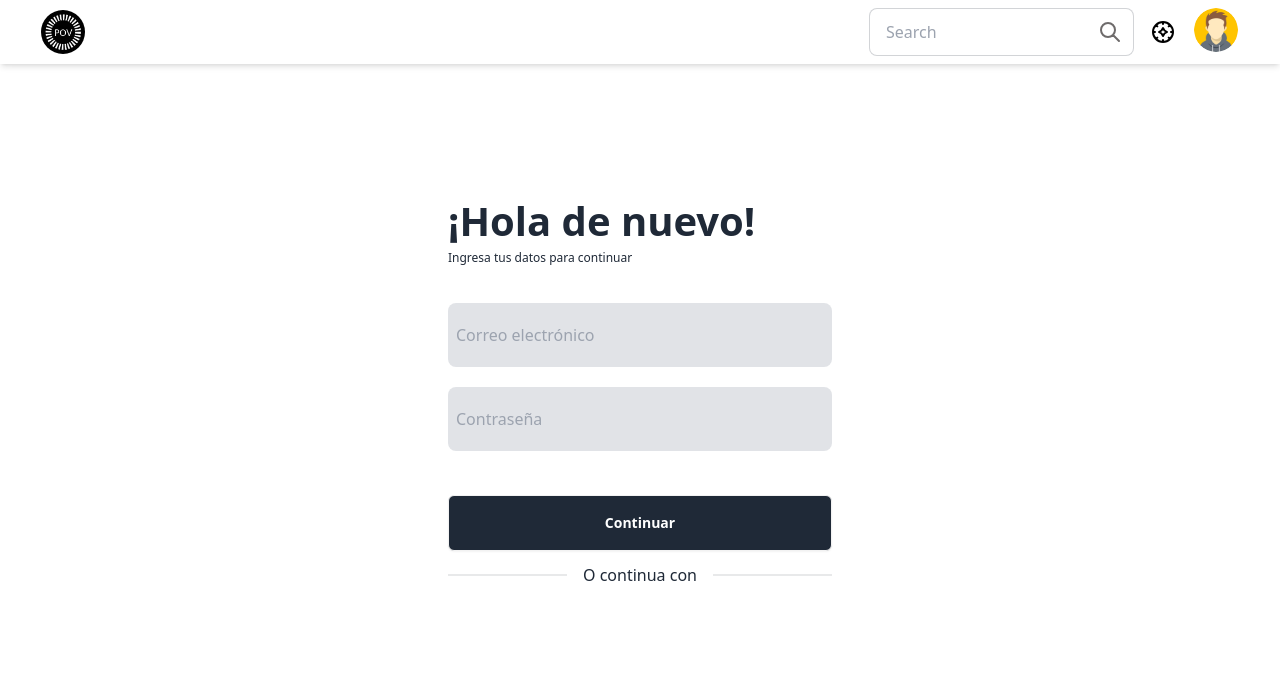
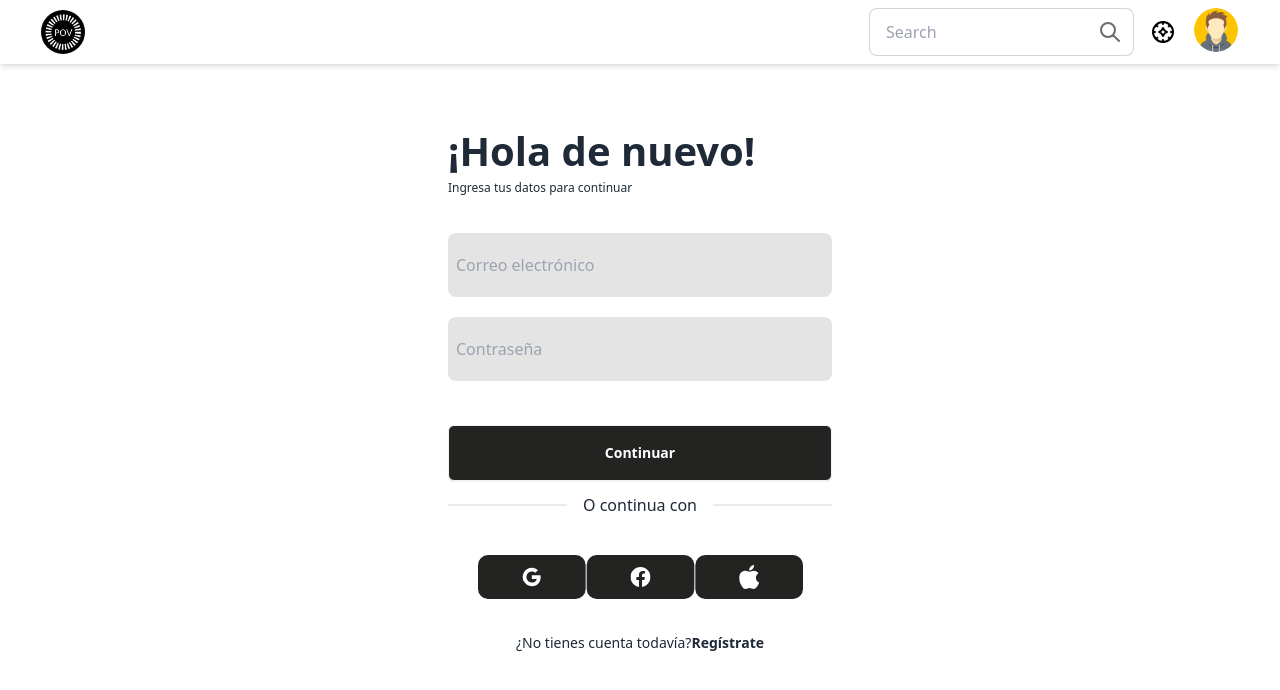
Before and after one commit to No-Country/s12-08-ft-node-react, a React (Vite) app in the folder frontend/pov/: page /login in a window 1280 px wide. Shown: the top 690 px of the page. Built offline with nearby package versions, Linux system fonts and the light colour scheme.

Commit message:
front - Anexo de botones regiterlogin

```diff
--- /dev/null
+++ b/frontend/pov/src/components/Svg/Apple.jsx
@@ -0,0 +1,33 @@
+
+export const Apple = () => {
+  return (
+    <div>
+      {" "}
+      <svg
+        width="108"
+        height="44"
+        viewBox="0 0 108 44"
+        fill="none"
+        xmlns="http://www.w3.org/2000/svg"
+      >
+        <rect x="0.333496" width="107.667" height="44" rx="10" fill="#232322" />
+        <g clip-path="url(#clip0_281_485)">
+          <path
+            d="M63.5405 18.1882C61.9019 19.1765 60.8899 20.8706 60.8899 22.7529C60.8899 24.8706 62.1911 26.8 64.167 27.6C63.7815 28.8235 63.2031 29.9529 62.4802 30.9882C61.42 32.4471 60.3116 33.9529 58.673 33.9529C57.0345 33.9529 56.5525 33.0118 54.6248 33.0118C52.7453 33.0118 52.0706 34 50.5284 34C48.9863 34 47.926 32.6353 46.7212 30.9412C45.1308 28.5882 44.2152 25.8588 44.167 22.9882C44.167 18.3294 47.2513 15.8353 50.3357 15.8353C51.9742 15.8353 53.3236 16.8706 54.3357 16.8706C55.2995 16.8706 56.8417 15.7882 58.673 15.7882C60.6007 15.7412 62.4321 16.6353 63.5405 18.1882ZM57.8055 13.8118C58.6248 12.8706 59.0586 11.6941 59.1068 10.4706C59.1068 10.3294 59.1068 10.1412 59.0586 10C57.661 10.1412 56.3598 10.8 55.4441 11.8353C54.6248 12.7294 54.1429 13.8588 54.0947 15.0824C54.0947 15.2235 54.0947 15.3647 54.1429 15.5059C54.2393 15.5059 54.3839 15.5529 54.4802 15.5529C55.7815 15.4588 56.9863 14.8 57.8055 13.8118Z"
+            fill="white"
+          />
+        </g>
+        <defs>
+          <clipPath id="clip0_281_485">
+            <rect
+              width="20"
+              height="24"
+              fill="white"
+              transform="translate(44.167 10)"
+            />
+          </clipPath>
+        </defs>
+      </svg>
+    </div>
+  );
+}
--- /dev/null
+++ b/frontend/pov/src/components/Svg/Facebook.jsx
@@ -0,0 +1,32 @@
+
+export const Facebook = () => {
+  return (
+    <div>
+      <svg
+        width="109"
+        height="44"
+        viewBox="0 0 109 44"
+        fill="none"
+        xmlns="http://www.w3.org/2000/svg"
+      >
+        <rect x="0.666504" width="107.667" height="44" rx="10" fill="#232322" />
+        <g clip-path="url(#clip0_281_484)">
+          <path
+            d="M64.5 22.0004C64.5 16.4775 60.0229 12.0004 54.5 12.0004C48.9771 12.0004 44.5 16.4775 44.5 22.0004C44.5 26.9917 48.1569 31.1287 52.9375 31.8789V24.891H50.3984V22.0004H52.9375V19.7973C52.9375 17.291 54.4304 15.9066 56.7146 15.9066C57.8087 15.9066 58.9531 16.102 58.9531 16.102V18.5629H57.6921C56.4499 18.5629 56.0625 19.3337 56.0625 20.1245V22.0004H58.8359L58.3926 24.891H56.0625V31.8789C60.8431 31.1287 64.5 26.9917 64.5 22.0004Z"
+            fill="white"
+          />
+        </g>
+        <defs>
+          <clipPath id="clip0_281_484">
+            <rect
+              width="20"
+              height="20"
+              fill="white"
+              transform="translate(44.5 12)"
+            />
+          </clipPath>
+        </defs>
+      </svg>
+    </div>
+  );
+}
--- /dev/null
+++ b/frontend/pov/src/components/Svg/Google.jsx
@@ -0,0 +1,33 @@
+
+
+export const Google = () => {
+  return (
+    <div>
+      <svg
+        width="108"
+        height="44"
+        viewBox="0 0 108 44"
+        fill="none"
+        xmlns="http://www.w3.org/2000/svg"
+      >
+        <rect width="107.667" height="44" rx="10" fill="#232322" />
+        <path
+          d="M62.6335 22.208C62.6335 21.558 62.5752 20.933 62.4668 20.333H53.8335V23.8788H58.7668C58.5543 25.0247 57.9085 25.9955 56.9377 26.6455V28.9455H59.9002C61.6335 27.3497 62.6335 24.9997 62.6335 22.208Z"
+          fill="white"
+        />
+        <path
+          d="M53.8333 31.1662C56.3083 31.1662 58.3833 30.3454 59.8999 28.9454L56.9374 26.6454C56.1166 27.1954 55.0666 27.5204 53.8333 27.5204C51.4458 27.5204 49.4249 25.9079 48.7041 23.7412H45.6416V26.1162C47.1499 29.112 50.2499 31.1662 53.8333 31.1662Z"
+          fill="white"
+        />
+        <path
+          d="M48.7045 23.7421C48.5212 23.1921 48.417 22.6046 48.417 22.0005C48.417 21.3963 48.5212 20.8088 48.7045 20.2588V17.8838H45.642C45.0003 19.1612 44.6664 20.571 44.667 22.0005C44.667 23.4796 45.0212 24.8796 45.642 26.1171L48.7045 23.7421Z"
+          fill="white"
+        />
+        <path
+          d="M53.8333 16.4788C55.1791 16.4788 56.3874 16.9413 57.3374 17.8497L59.9666 15.2205C58.3791 13.7413 56.3041 12.833 53.8333 12.833C50.2499 12.833 47.1499 14.8872 45.6416 17.883L48.7041 20.258C49.4249 18.0913 51.4458 16.4788 53.8333 16.4788Z"
+          fill="white"
+        />
+      </svg>
+    </div>
+  );
+}
--- a/frontend/pov/src/pages/regiterlogin/regiterlogin.jsx
+++ b/frontend/pov/src/pages/regiterlogin/regiterlogin.jsx
@@ -1,6 +1,9 @@
 import { useState } from "react";
 import { useLocation } from "react-router-dom";
 import { useForm } from "../../hooks/UseForm";
+import { Google } from "../../components/Svg/Google";
+import { Facebook} from "../../components/Svg/Facebook";
+import { Apple} from "../../components/Svg/Apple";
 
 const initialSignUpForm = {
   user: "",
@@ -62,8 +65,43 @@ export const Registerlogin = () => {
   };
 
   // Renderizado del componente del formulario de registro
+  // return (
+  //   <main className=" font-Lexend font-sans flex min-h-screen justify-center items-center font-Lexend ">
+  //     <div class="flex items-center justify-center h-screen">
+  //       <div class="bg-gray-200 p-6 rounded-lg">
+  //
+  //       </div>
+  //       <div className=" flex justify-end">
+  //         <button className="m-2 p-2">
+  //           <Google />
+  //         </button>
+  //         <button className="m-2 p-2">
+  //           <Facebook />
+  //         </button>
+  //         <button className=" m-2 p-2">
+  //           <Apple />
+  //         </button>
+  //         {location.pathname === "/register" ? (
+  //           <div>
+  //             <p className=" mt-2 mb-[36px] text-[12px]">
+  //               ¿Ya tienes una cuenta? <strong>Inicia sesión</strong>
+  //             </p>
+  //           </div>
+  //         ) : (
+  //           <div>
+  //             <p className=" mt-2 mb-[36px] text-[12px]">
+  //               ¿No tienes cuenta todavía?
+  //               <strong>Regístrate</strong>
+  //             </p>
+  //           </div>
+  //         )}
+  //       </div>
+  //     </div>
+  //   </main>
+  // );
   return (
-    <main className=" font-Lexend font-sans flex min-h-screen justify-center items-center font-Lexend ">
+    <main className="flex items-center justify-center min-h-screen">
+      <div className="bg-gray-200 p-6 rounded-lg">
         <form onSubmit={handleSignUp}>
           {location.pathname === "/register" ? (
             <div>
@@ -79,7 +117,7 @@ export const Registerlogin = () => {
             <div className=" form-control">
               {/* Input de Usuario */}
               <input
-              className="mb-[20px] flex w-96 h-16 p-2 items-center gap-2 flex-shrink-0 rounded-lg bg-opacity-30 bg-gray-400"
+                className="mb-[20px] flex w-96 h-16 p-2 items-center gap-2 flex-shrink-0 rounded-lg bg-opacity-30 bg-gray-400  bg-custom-color-2"
                 type="text"
                 name="user"
                 value={user}
@@ -94,7 +132,7 @@ export const Registerlogin = () => {
 
               {/* Input de Nombre y Apellido */}
               <input
-              className="mb-[20px] flex w-96 h-16 p-2 items-center gap-2 flex-shrink-0 rounded-lg bg-opacity-30 bg-gray-400"
+                className="mb-[20px] flex w-96 h-16 p-2 items-center gap-2 flex-shrink-0 rounded-lg bg-opacity-30 bg-gray-400  bg-custom-color-2"
                 type="text"
                 name="username"
                 placeholder="Nombre y apellido"
@@ -121,7 +159,7 @@ export const Registerlogin = () => {
           <div className="form-control">
             {/* Input de Correo Electrónico */}
             <input
-            className="mb-[20px] flex w-96 h-16 p-2 items-center gap-2 flex-shrink-0 rounded-lg bg-opacity-30 bg-gray-400"
+              className="mb-[20px] flex w-96 h-16 p-2 items-center gap-2 flex-shrink-0 rounded-lg bg-opacity-30 bg-gray-400  bg-custom-color-2"
               type="email"
               name="email"
               placeholder="Correo electrónico"
@@ -136,7 +174,7 @@ export const Registerlogin = () => {
 
             {/* Input de Contraseña */}
             <input
-            className="mb-[20px] flex w-96 h-16 p-2 items-center gap-2 flex-shrink-0 rounded-lg bg-opacity-30 bg-gray-400"
+              className="mb-[20px] flex w-96 h-16 p-2 items-center gap-2 flex-shrink-0 rounded-lg bg-opacity-30  bg-custom-color-2"
               type="password"
               name="password"
               placeholder="Contraseña"
@@ -152,7 +190,7 @@ export const Registerlogin = () => {
           {/* Botón de Envío */}
           <div className="form-control mt-6">
             <button
-            className="btn text-white hover:bg-gray-500 flex w-96 h-14 px-10 justify-center items-center gap-4 flex-shrink-0 border rounded-md bg-gray-800"
+              className="btn text-white hover:bg-gray-500 flex w-96 h-14 px-10 justify-center items-center gap-4 flex-shrink-0 border rounded-md bg-custom-color-1"
               type="submit"
               //disabled={!isFormValid}
             >
@@ -161,6 +199,33 @@ export const Registerlogin = () => {
           </div>
           <div className="divider ">O continua con</div>
         </form>
+
+        <div className="flex justify-center h-24 ">
+          <button className="">
+            <Google />
+          </button>
+          <button className="">
+            <Facebook />
+          </button>
+          <button className="">
+            <Apple />
+          </button>
+        </div>
+        {location.pathname === "/register" ? (
+          <div className="flex items-center justify-center">
+            <p className="mt-2 mb-4 text-sm ">
+              ¿Ya tienes una cuenta? <strong>Inicia sesión</strong>
+            </p>
+          </div>
+        ) : (
+          <div className="flex items-center justify-center">
+            <p className="mt-2 mb-4 text-sm items-center">
+              ¿No tienes cuenta todavía?
+              <strong>Regístrate</strong>
+            </p>
+          </div>
+        )}
+      </div>
     </main>
   );
 };
--- a/frontend/pov/tailwind.config.js
+++ b/frontend/pov/tailwind.config.js
@@ -5,6 +5,10 @@ export default {
       fontFamily: {
         lexend: ["Lexend"],
      },
+     backgroundColor: {
+        'custom-color-1': '#232322',
+        'custom-color-2': '#A5A5A5',
+      },
   },
   plugins: [require("daisyui")],
   daisyui: {
```
Lines whose indentation alone changed are shown as unchanged.
